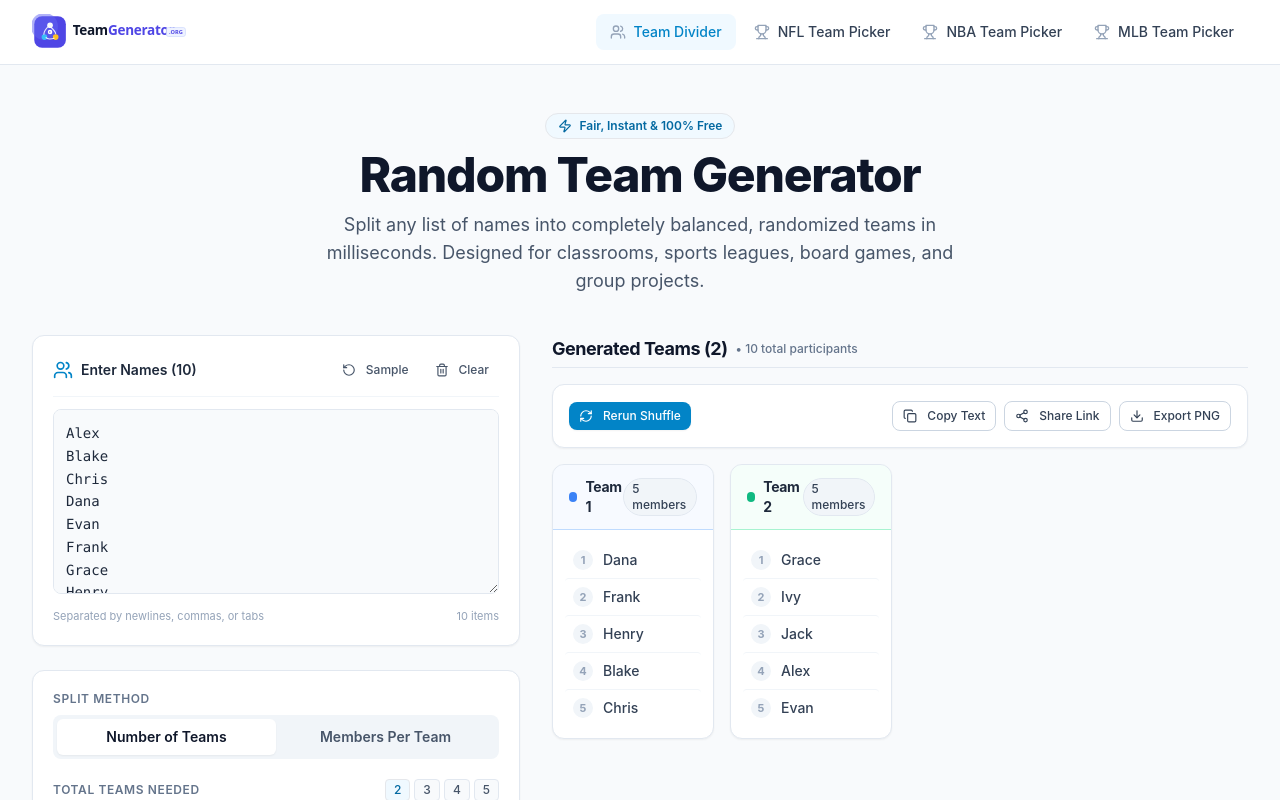
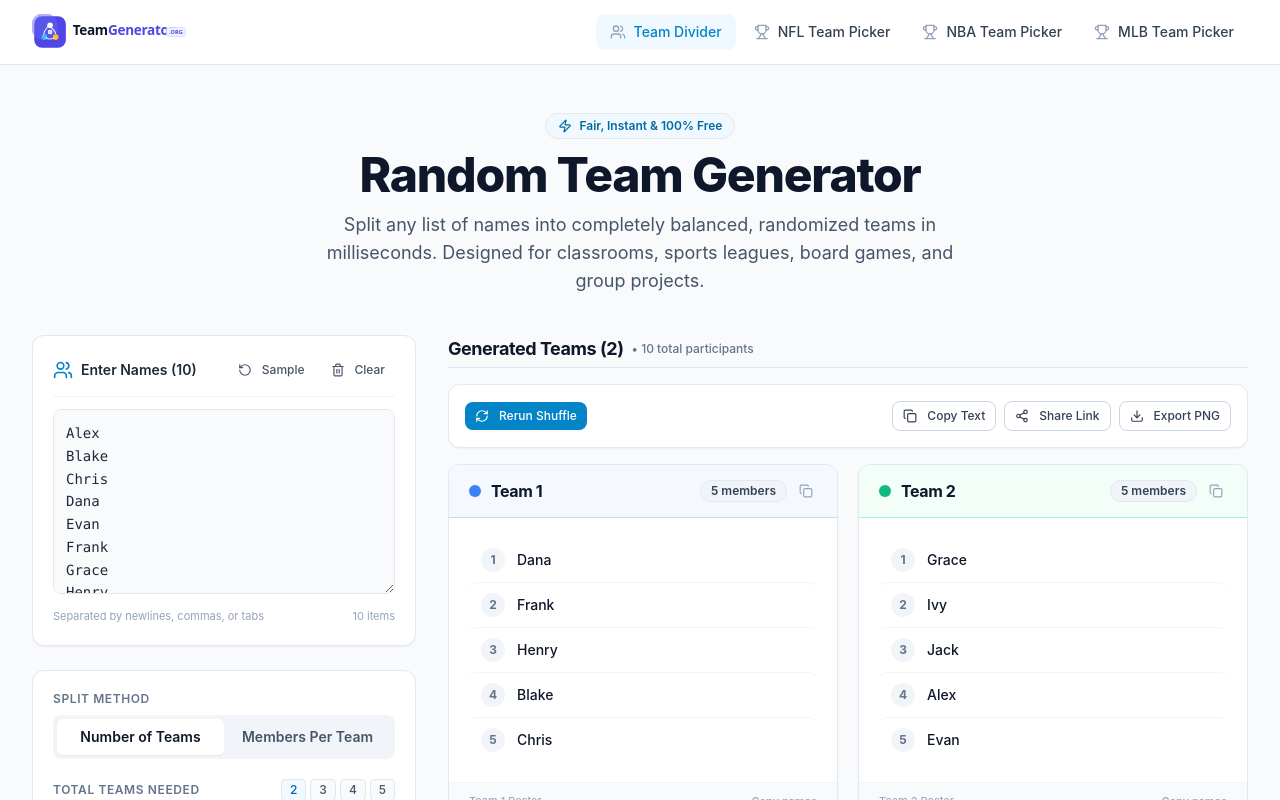
Before and after one commit to humphrey71/random-team-generator, a React (Vite) app: page / in a window 1280 px wide. Shown: the top 800 px of the page. Built offline with nearby package versions, Linux system fonts and the light colour scheme.

Commit message:
style: expand result team cards width with 2-column layout and improved padding

```diff
--- a/src/components/divider/DividedTeamsGrid.tsx
+++ b/src/components/divider/DividedTeamsGrid.tsx
@@ -1,8 +1,8 @@
-import React from 'react';
+import React, { useState } from 'react';
 import { TeamResult } from '../../data/types';
 import { Card } from '../ui/Card';
 import { Badge } from '../ui/Badge';
-import { Users } from 'lucide-react';
+import { Users, Copy, Check } from 'lucide-react';
 
 export interface DividedTeamsGridProps {
   teams: TeamResult[];
@@ -10,72 +10,121 @@ export interface DividedTeamsGridProps {
 }
 
 const TEAM_COLOR_THEMES = [
-  { border: 'border-blue-200', bg: 'bg-blue-50/50', badge: 'text-blue-700 bg-blue-100', dot: 'bg-blue-500' },
-  { border: 'border-emerald-200', bg: 'bg-emerald-50/50', badge: 'text-emerald-700 bg-emerald-100', dot: 'bg-emerald-500' },
-  { border: 'border-amber-200', bg: 'bg-amber-50/50', badge: 'text-amber-700 bg-amber-100', dot: 'bg-amber-500' },
-  { border: 'border-purple-200', bg: 'bg-purple-50/50', badge: 'text-purple-700 bg-purple-100', dot: 'bg-purple-500' },
-  { border: 'border-rose-200', bg: 'bg-rose-50/50', badge: 'text-rose-700 bg-rose-100', dot: 'bg-rose-500' },
-  { border: 'border-cyan-200', bg: 'bg-cyan-50/50', badge: 'text-cyan-700 bg-cyan-100', dot: 'bg-cyan-500' },
-  { border: 'border-indigo-200', bg: 'bg-indigo-50/50', badge: 'text-indigo-700 bg-indigo-100', dot: 'bg-indigo-500' },
-  { border: 'border-orange-200', bg: 'bg-orange-50/50', badge: 'text-orange-700 bg-orange-100', dot: 'bg-orange-500' },
+  { border: 'border-blue-200', bg: 'bg-blue-50/60', badge: 'text-blue-700 bg-blue-100', dot: 'bg-blue-500' },
+  { border: 'border-emerald-200', bg: 'bg-emerald-50/60', badge: 'text-emerald-700 bg-emerald-100', dot: 'bg-emerald-500' },
+  { border: 'border-amber-200', bg: 'bg-amber-50/60', badge: 'text-amber-700 bg-amber-100', dot: 'bg-amber-500' },
+  { border: 'border-purple-200', bg: 'bg-purple-50/60', badge: 'text-purple-700 bg-purple-100', dot: 'bg-purple-500' },
+  { border: 'border-rose-200', bg: 'bg-rose-50/60', badge: 'text-rose-700 bg-rose-100', dot: 'bg-rose-500' },
+  { border: 'border-cyan-200', bg: 'bg-cyan-50/60', badge: 'text-cyan-700 bg-cyan-100', dot: 'bg-cyan-500' },
+  { border: 'border-indigo-200', bg: 'bg-indigo-50/60', badge: 'text-indigo-700 bg-indigo-100', dot: 'bg-indigo-500' },
+  { border: 'border-orange-200', bg: 'bg-orange-50/60', badge: 'text-orange-700 bg-orange-100', dot: 'bg-orange-500' },
 ];
 
 export const DividedTeamsGrid: React.FC<DividedTeamsGridProps> = ({
   teams,
   containerRef,
 }) => {
+  const [copiedTeamId, setCopiedTeamId] = useState<number | null>(null);
+
+  const handleCopySingleTeam = async (team: TeamResult) => {
+    const text = `${team.name} (${team.members.length} members):\n` + team.members.map((m, i) => `${i + 1}. ${m}`).join('\n');
+    try {
+      await navigator.clipboard.writeText(text);
+      setCopiedTeamId(team.id);
+      setTimeout(() => setCopiedTeamId(null), 2000);
+    } catch {
+      // fallback
+    }
+  };
+
   if (teams.length === 0) {
     return (
       <div className="bg-slate-50 border-2 border-dashed border-slate-200 rounded-xl p-12 text-center">
         <Users className="w-10 h-10 text-slate-300 mx-auto mb-3" />
         <h3 className="text-sm font-semibold text-slate-700">No Teams Generated Yet</h3>
         <p className="text-xs text-slate-400 mt-1 max-w-sm mx-auto">
-          Enter names in the box above and click "Generate Random Teams" to see your balanced groups.
+          Enter names in the box on the left and click "Generate Random Teams" to see your balanced groups.
         </p>
       </div>
     );
   }
 
+  // 宽卡片布局策略：单队占满整行，多队每行最多2列（保持卡片宽裕、名单排版大气，绝不挤压）
+  const gridLayoutClass = teams.length === 1
+    ? 'grid-cols-1'
+    : 'grid-cols-1 sm:grid-cols-2';
+
   return (
     <div ref={containerRef} className="space-y-4">
-      <div className="grid grid-cols-1 sm:grid-cols-2 lg:grid-cols-3 xl:grid-cols-4 gap-4">
+      <div className={`grid ${gridLayoutClass} gap-5`}>
         {teams.map((team, idx) => {
           const theme = TEAM_COLOR_THEMES[idx % TEAM_COLOR_THEMES.length];
+          const isCopied = copiedTeamId === team.id;
+
           return (
             <Card
               key={team.id}
-              className={`border ${theme.border} transition-all duration-200 hover:shadow-md`}
+              className={`border ${theme.border} transition-all duration-200 hover:shadow-md bg-white flex flex-col justify-between overflow-hidden`}
             >
-              {/* Team Header */}
-              <div className={`px-4 py-3 border-b ${theme.border} ${theme.bg} flex items-center justify-between`}>
-                <div className="flex items-center gap-2">
-                  <span className={`w-2.5 h-2.5 rounded-full ${theme.dot}`} />
-                  <span className="font-bold text-sm text-slate-800 tracking-tight">
+              <div>
+                {/* Team Header - 宽版舒展 */}
+                <div className={`px-5 py-3.5 border-b ${theme.border} ${theme.bg} flex items-center justify-between`}>
+                  <div className="flex items-center gap-2.5">
+                    <span className={`w-3 h-3 rounded-full ${theme.dot} shadow-sm shrink-0`} />
+                    <span className="font-bold text-base text-slate-900 tracking-tight">
                       {team.name}
                     </span>
                   </div>
-                <Badge variant="default" className={theme.badge}>
+
+                  <div className="flex items-center gap-2">
+                    <Badge variant="default" className={`${theme.badge} font-semibold text-xs px-2.5 py-0.5`}>
                       {team.members.length} {team.members.length === 1 ? 'member' : 'members'}
                     </Badge>
+                    <button
+                      type="button"
+                      onClick={() => handleCopySingleTeam(team)}
+                      className="p-1 rounded text-slate-400 hover:text-slate-700 hover:bg-white/80 transition-colors"
+                      title="Copy this team roster"
+                    >
+                      {isCopied ? (
+                        <Check className="w-3.5 h-3.5 text-emerald-600" />
+                      ) : (
+                        <Copy className="w-3.5 h-3.5" />
+                      )}
+                    </button>
+                  </div>
                 </div>
 
-              {/* Members List */}
-              <div className="p-3">
+                {/* Members List - 宽卡片单项更饱满 */}
+                <div className="p-4 sm:p-5">
                   <ol className="divide-y divide-slate-100">
                     {team.members.map((member, mIdx) => (
                       <li
                         key={mIdx}
-                      className="py-2 px-2 flex items-center justify-between text-sm text-slate-700 hover:bg-slate-50 rounded"
+                        className="py-2.5 px-3 flex items-center justify-between text-sm text-slate-700 hover:bg-slate-50/80 rounded-lg transition-colors"
                       >
-                      <div className="flex items-center gap-2.5">
-                        <span className="w-5 h-5 rounded-full bg-slate-100 text-slate-400 text-[11px] font-bold flex items-center justify-center">
+                        <div className="flex items-center gap-3">
+                          <span className="w-6 h-6 rounded-full bg-slate-100 text-slate-500 text-xs font-bold flex items-center justify-center shrink-0">
                             {mIdx + 1}
                           </span>
-                        <span className="font-medium">{member}</span>
+                          <span className="font-medium text-slate-900">{member}</span>
                         </div>
                       </li>
                     ))}
                   </ol>
+                </div>
+              </div>
+
+              {/* Bottom Subtle Bar */}
+              <div className="px-5 py-2.5 bg-slate-50 border-t border-slate-100 text-[11px] text-slate-400 flex items-center justify-between">
+                <span>{team.name} Roster</span>
+                <button
+                  type="button"
+                  onClick={() => handleCopySingleTeam(team)}
+                  className="hover:text-brand-600 font-medium transition-colors"
+                >
+                  {isCopied ? 'Copied!' : 'Copy names'}
+                </button>
               </div>
             </Card>
           );
--- a/src/routes/index.tsx
+++ b/src/routes/index.tsx
@@ -177,8 +177,8 @@ function IndexPage() {
 
         {/* Core Tool Workspace: Stacked on small screens, Side-by-Side (Left Controls, Right Results) on large screens */}
         <div className="grid grid-cols-1 lg:grid-cols-12 gap-8 items-start">
-          {/* Left Column (Desktop 5 cols): Inputs & Controls */}
-          <div className="lg:col-span-5 space-y-6">
+          {/* Left Column (Desktop 5 cols, XL 4 cols): Inputs & Controls */}
+          <div className="lg:col-span-5 xl:col-span-4 space-y-6">
             <RosterInput
               value={rawText}
               onChange={setRawText}
@@ -198,8 +198,8 @@ function IndexPage() {
             />
           </div>
 
-          {/* Right Column (Desktop 7 cols): Live Generated Teams & Export Bar */}
-          <div className="lg:col-span-7 space-y-4">
+          {/* Right Column (Desktop 7 cols, XL 8 cols): Live Generated Teams & Export Bar */}
+          <div className="lg:col-span-7 xl:col-span-8 space-y-4">
             <div className="flex items-center justify-between pb-1 border-b border-slate-200">
               <div className="flex items-center gap-2">
                 <h2 className="text-lg font-bold text-slate-900 tracking-tight">
```
Lines whose indentation alone changed are shown as unchanged.
